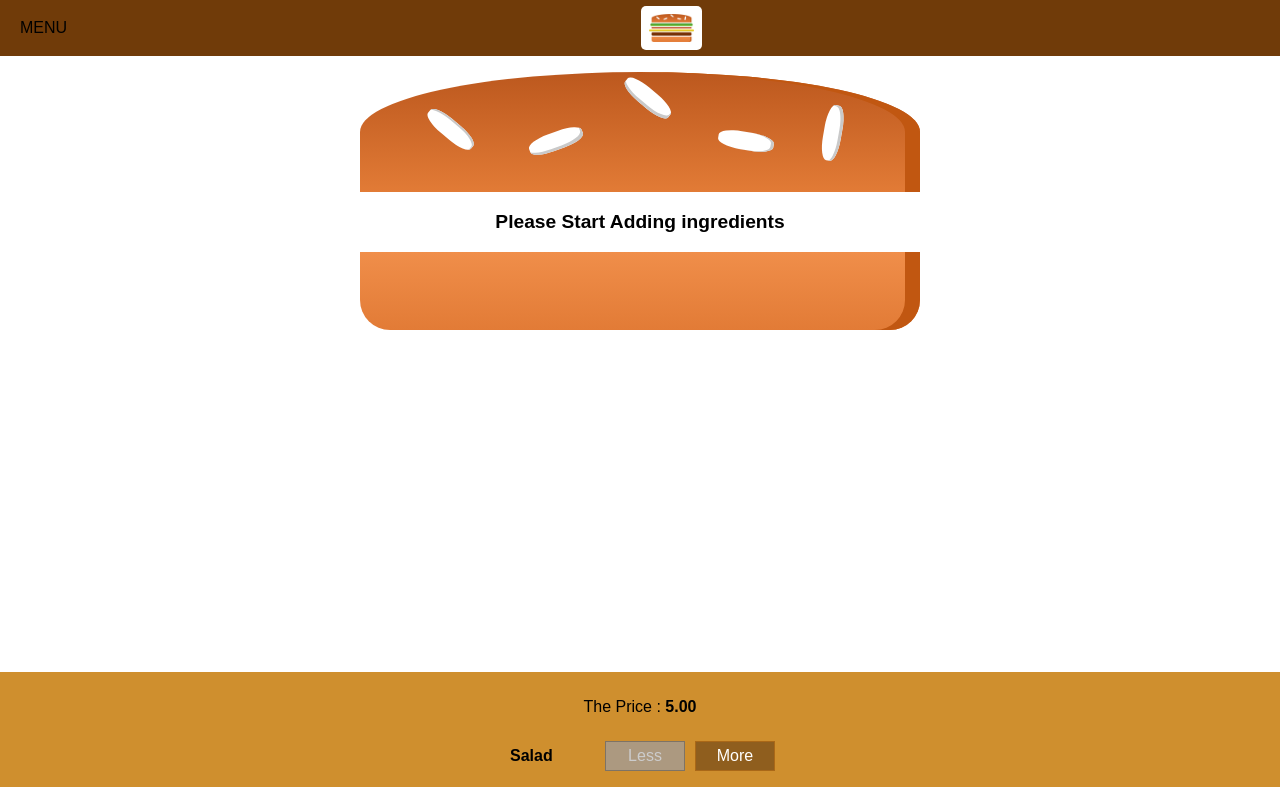
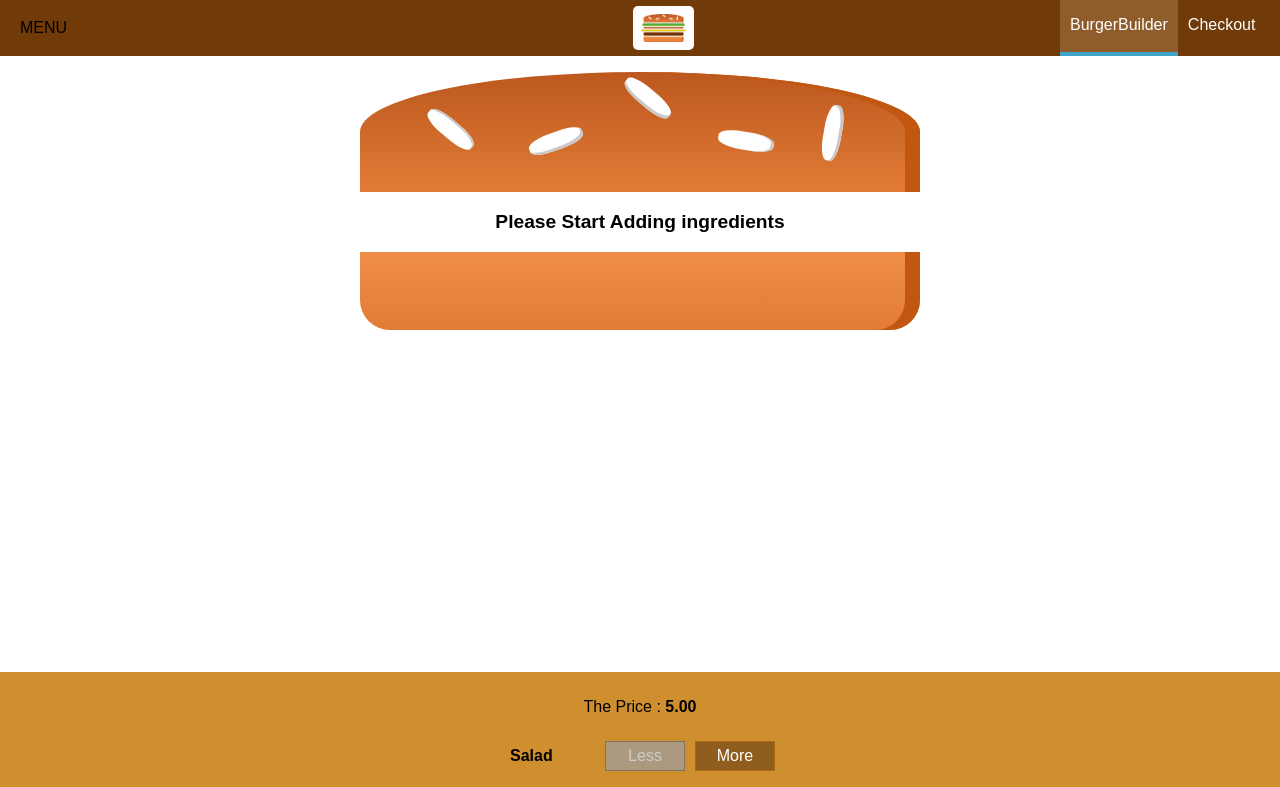
Before and after one commit to RawanAkAzz/BurgerBuilderProject, a React app: page / in a window 1280 px wide. Shown: the top 787 px of the page. Built offline with nearby package versions, Linux system fonts and the light colour scheme.

Commit message:
Add ReusableNavigation

```diff
--- a/src/Components/Logo/Logo.js
+++ b/src/Components/Logo/Logo.js
@@ -3,7 +3,7 @@
 import classes from './Logo.css'
 const logo = props =>(
   <div className={classes.Logo}>
-    <img src={burgerLogo} />
+    <img src={burgerLogo} alt='BurgerLogo' />
   </div>
 )
 
--- /dev/null
+++ b/src/Components/Navigation/NavigationItems/NavigationItem/NavigationItem.css
@@ -0,0 +1,70 @@
+/* .NavigationItem{
+  margin: 0;
+  box-sizing: border-box;
+  display: flex;
+  height: 100%;
+  align-items: center;
+}
+
+.NavigationItem a {
+ color: white;
+ text-decoration: none;
+ height: 100%;
+ padding: 16px 10px;
+ border-bottom: 4px solid transparent;
+ box-sizing: border-box;
+ display: block;
+}
+
+.NavigationItem a:hover,
+.NavigationItem a:active,
+.NavigationItem a.active{
+  background-color: #BF5C2C;
+  border-bottom: 4px solid #40A4CB;
+  color: white;
+} */
+.NavigationItem {
+  margin: 10px 0;
+  box-sizing: border-box;
+  display: block;
+  width: 100%;
+}
+
+.NavigationItem a {
+  color: #8F5C2C;
+  text-decoration: none;
+  width: 100%;
+  box-sizing: border-box;
+  display: block;
+}
+
+.NavigationItem a:hover,
+.NavigationItem a:active,
+.NavigationItem a.active {
+  color: #40A4C8;
+}
+
+@media (min-width: 500px) {
+  .NavigationItem {
+      margin: 0;
+      display: flex;
+      height: 100%;
+      width: auto;
+      align-items: center;
+  }
+
+  .NavigationItem a {
+      color: white;
+      height: 100%;
+      padding: 16px 10px;
+      border-bottom: 4px solid transparent;
+  }
+
+  .NavigationItem a:hover,
+  .NavigationItem a:active,
+  .NavigationItem a.active {
+      background-color: #8F5C2C;
+      border-bottom: 4px solid #40A4C8;
+      color: white;
+  }
+}
--- /dev/null
+++ b/src/Components/Navigation/NavigationItems/NavigationItem/NavigationItem.js
@@ -0,0 +1,10 @@
+import React from "react";
+import classes from "./NavigationItem.css";
+
+const navigationItem = (props) => (
+  <li className={classes.NavigationItem}>
+    <a href={props.link} className={props.active ? classes.active : null}>{props.children}</a>
+  </li>
+);
+
+export default navigationItem;
--- /dev/null
+++ b/src/Components/Navigation/NavigationItems/NavigationItems.css
@@ -0,0 +1,23 @@
+/* .NavigationItems{
+  margin: 0;
+  padding: 0;
+  list-style: none;
+  display: flex;
+  align-items: center;
+  height: 100%;
+} */
+.NavigationItems {
+  margin: 0px -200px;
+  padding: 0;
+  list-style: none;
+  display: flex;
+  flex-flow: column;
+  align-items: center;
+  height: 100%;
+}
+
+@media (min-width: 500px) {
+  .NavigationItems {
+      flex-flow: row;
+  }
+}
--- /dev/null
+++ b/src/Components/Navigation/NavigationItems/NavigationItems.js
@@ -0,0 +1,11 @@
+import React from 'react';
+import classes from './NavigationItems.css'
+import NavigationItem from './NavigationItem/NavigationItem'
+const navigationItems=(props)=>(
+  <ul className={classes.NavigationItems}>
+    <NavigationItem link='/' active>BurgerBuilder</NavigationItem>
+    <NavigationItem link='/'>Checkout</NavigationItem>
+  </ul>
+)
+
+export default navigationItems
--- a/src/Components/Navigation/Toolbar/Toolbar.js
+++ b/src/Components/Navigation/Toolbar/Toolbar.js
@@ -1,10 +1,14 @@
 import React from 'react';
 import classes from './Toolbar.css'
 import Logo from '../../Logo/Logo'
+import NavigationItems from '../NavigationItems/NavigationItems';
 const toolbar = props =>(
   <header className={classes.Toolbar}>
      <div>MENU</div>
      <Logo/>
+     <nav>
+     <NavigationItems/>
+     </nav>
   </header>
 )
 
```
